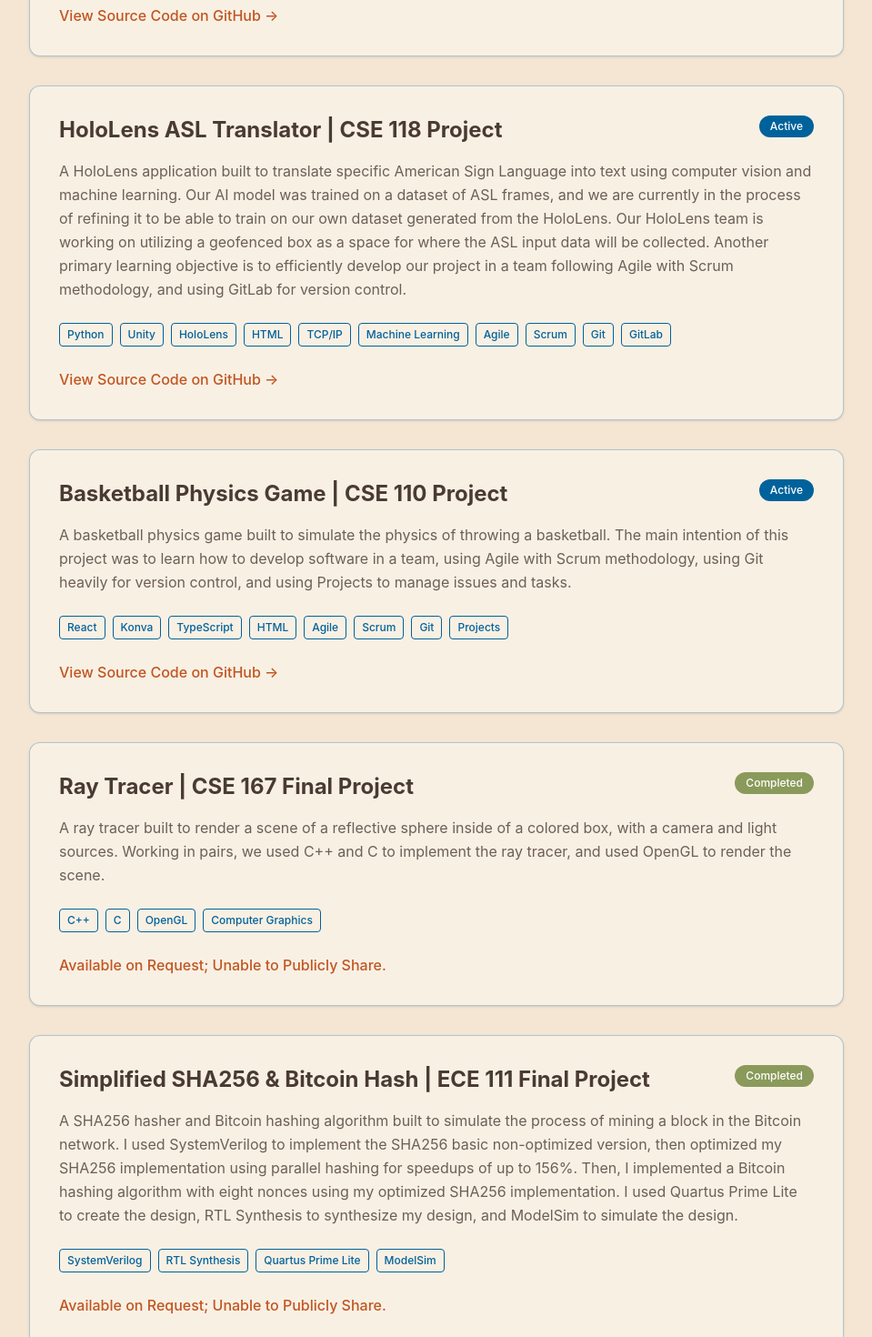
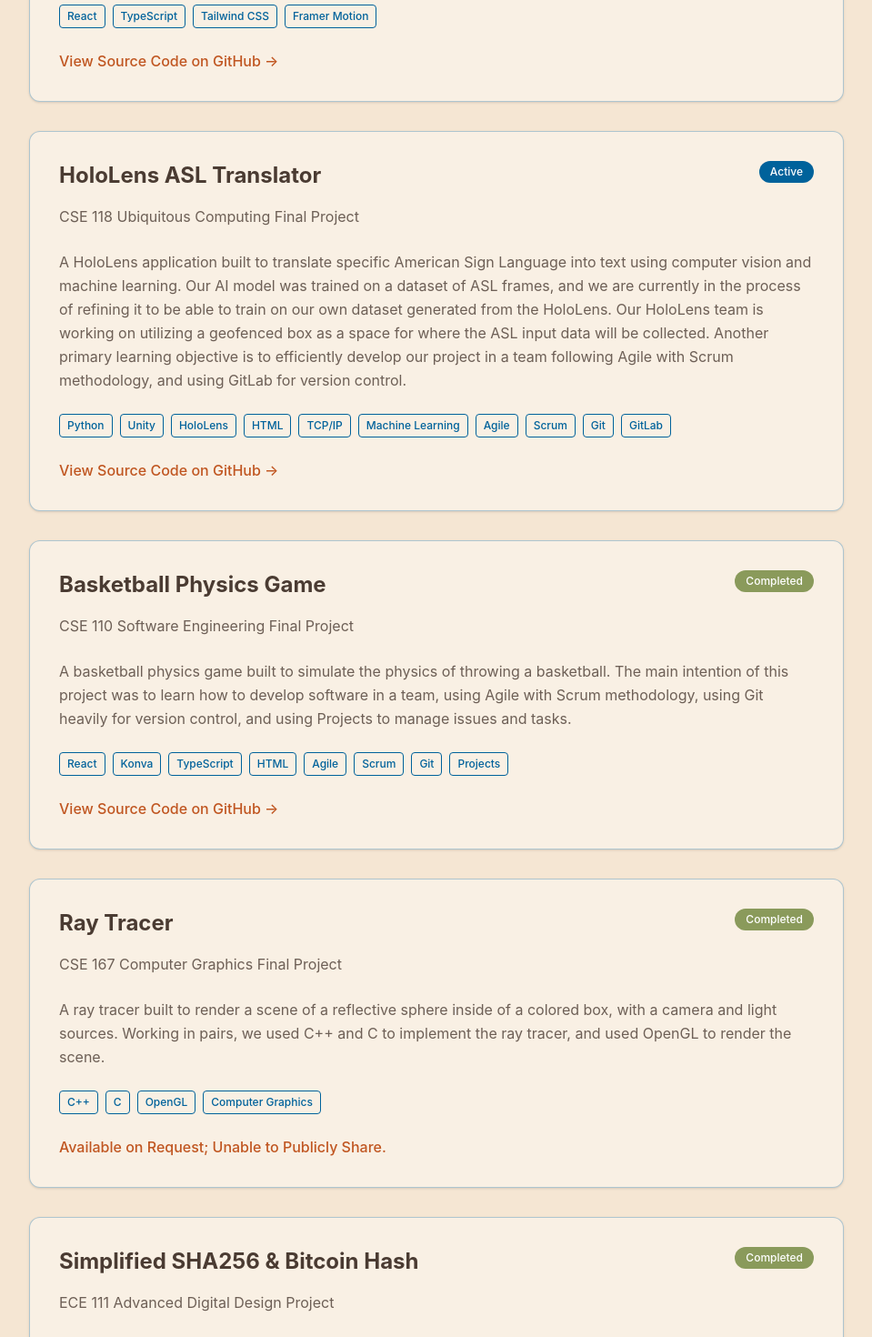
Before and after one commit to acjeter/acjeter.github.io, a React (Vite) app: page /projects in a window 1280 px wide. Shown: the part 340-1810 px from the top of the page at 91% size, without its empty margins (160-1119 px from the left). Built offline with nearby package versions, Linux system fonts and the light colour scheme.

Commit message:
Updated projects, added affiliation attribute.

```diff
--- a/src/pages/Projects.tsx
+++ b/src/pages/Projects.tsx
@@ -7,6 +7,7 @@ interface Project {
     status: 'Active' | 'Completed' | 'Archived';
     description: string;
     tags: string[];
+    affiliation: string;
     link: string;
     linkText: string;
 }
@@ -18,44 +19,49 @@ const projects: Project[] = [
         status: 'Active',
         description: 'A personal portfolio website built to showcase my academic and professional journey. Designed with a custom "San Diego" theme reflecting my background. Features a responsive design, smooth animations, and a modern tech stack.',
         tags: ['React', 'TypeScript', 'Tailwind CSS', 'Framer Motion'],
+        affiliation: 'Personal',
         link: 'https://github.com/acjeter/acjeter.github.io',
         linkText: 'View Source Code on GitHub →'
     },
     // CSE 118 Final Project
     {
-        title: 'HoloLens ASL Translator | CSE 118 Project',
+        title: 'HoloLens ASL Translator',
         status: 'Active',
         description: 'A HoloLens application built to translate specific American Sign Language into text using computer vision and machine learning. Our AI model was trained on a dataset of ASL frames, and we are currently in the process of refining it to be able to train on our own dataset generated from the HoloLens. Our HoloLens team is working on utilizing a geofenced box as a space for where the ASL input data will be collected. Another primary learning objective is to efficiently develop our project in a team following Agile with Scrum methodology, and using GitLab for version control.',
         tags: ['Python', 'Unity', 'HoloLens', 'HTML', 'TCP/IP', 'Machine Learning', 'Agile', 'Scrum', 'Git', 'GitLab'],
+        affiliation: 'CSE 118 Ubiquitous Computing Final Project',
         link: 'https://github.com/acjeter/CSE118_Final_Project',
         linkText: 'View Source Code on GitHub →'
     },
     // CSE 110 Final Project
     {
-        title: 'Basketball Physics Game | CSE 110 Project',
-        status: 'Active',
+        title: 'Basketball Physics Game',
+        status: 'Completed',
         description: 'A basketball physics game built to simulate the physics of throwing a basketball. The main intention of this project was to learn how to develop software in a team, using Agile with Scrum methodology, using Git heavily for version control, and using Projects to manage issues and tasks.',
         tags: ['React', 'Konva', 'TypeScript', 'HTML', 'Agile', 'Scrum', 'Git', 'Projects'],
+        affiliation: 'CSE 110 Software Engineering Final Project',
         link: 'https://github.com/CSE110-Coblenz/cse-110-project-team-10',
         linkText: 'View Source Code on GitHub →'
     },
     // CSE 167 Final Project
     {
-        title: 'Ray Tracer | CSE 167 Final Project',
+        title: 'Ray Tracer',
         //term: 'Winter 2025',
         status: 'Completed',
         description: 'A ray tracer built to render a scene of a reflective sphere inside of a colored box, with a camera and light sources. Working in pairs, we used C++ and C to implement the ray tracer, and used OpenGL to render the scene.',
         tags: ['C++', 'C', 'OpenGL', 'Computer Graphics'],
+        affiliation: 'CSE 167 Computer Graphics Final Project',
         link: 'https://github.com/acjeter/CSE167_Final_Project',
         linkText: 'Available on Request; Unable to Publicly Share.'
     },
     // ECE 111 Final Project
     {
-        title: 'Simplified SHA256 & Bitcoin Hash | ECE 111 Final Project',
+        title: 'Simplified SHA256 & Bitcoin Hash',
         //term: 'Special Summer Session 2025',
         status: 'Completed',
         description: 'A SHA256 hasher and Bitcoin hashing algorithm built to simulate the process of mining a block in the Bitcoin network. I used SystemVerilog to implement the SHA256 basic non-optimized version, then optimized my SHA256 implementation using parallel hashing for speedups of up to 156%. Then, I implemented a Bitcoin hashing algorithm with eight nonces using my optimized SHA256 implementation. I used Quartus Prime Lite to create the design, RTL Synthesis to synthesize my design, and ModelSim to simulate the design.',
         tags: ['SystemVerilog', 'RTL Synthesis', 'Quartus Prime Lite', 'ModelSim'],
+        affiliation: 'ECE 111 Advanced Digital Design Project',
         link: '',
         linkText: 'Available on Request; Unable to Publicly Share.'
     }
@@ -93,6 +99,9 @@ const Projects: React.FC = () => {
                                     {project.status}
                                 </span>
                             </div>
+                            <p className="text-desert-dark/80 mb-6 leading-relaxed">
+                                {project.affiliation}
+                            </p>
                             <p className="text-desert-dark/80 mb-6 leading-relaxed">
                                 {project.description}
                             </p>
```
